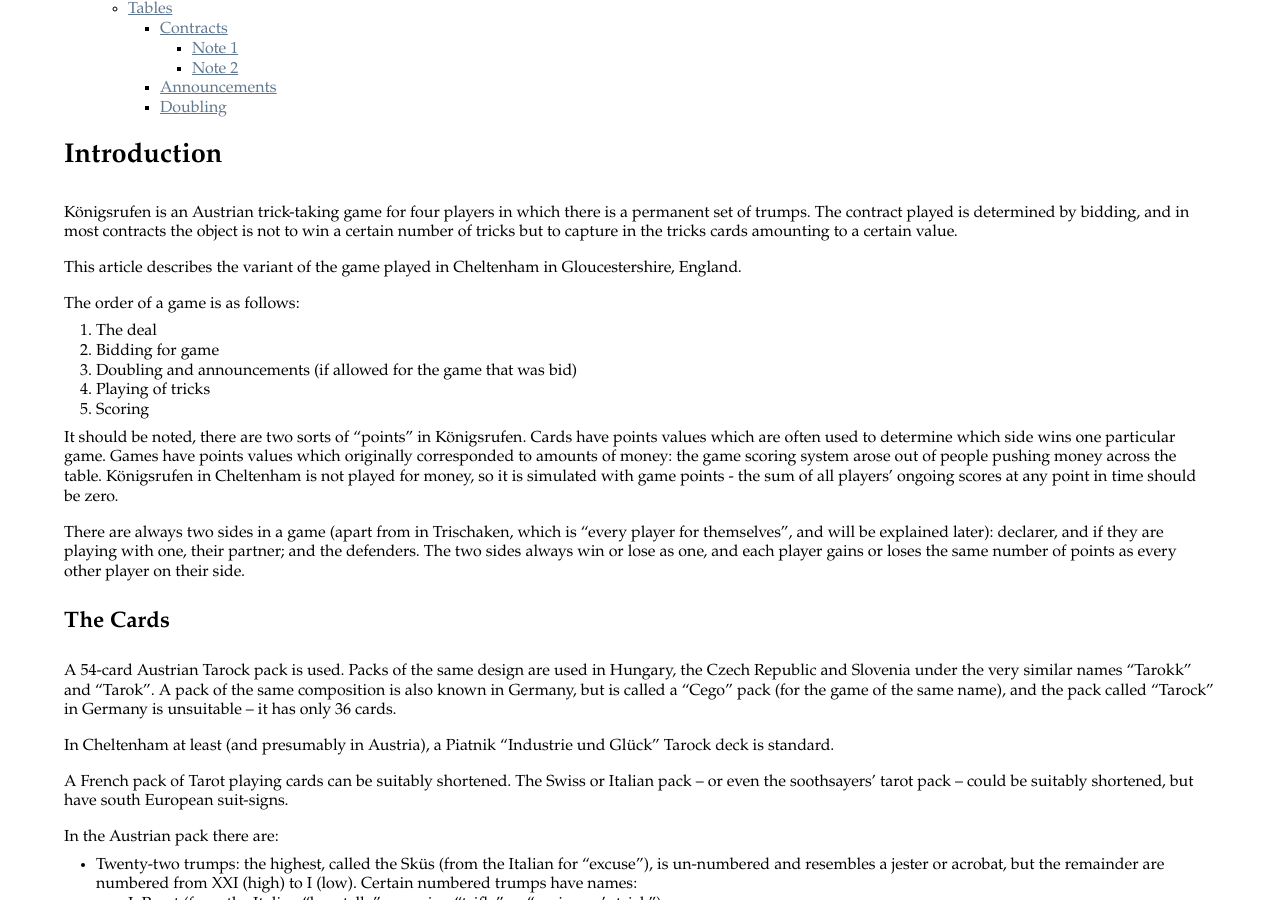
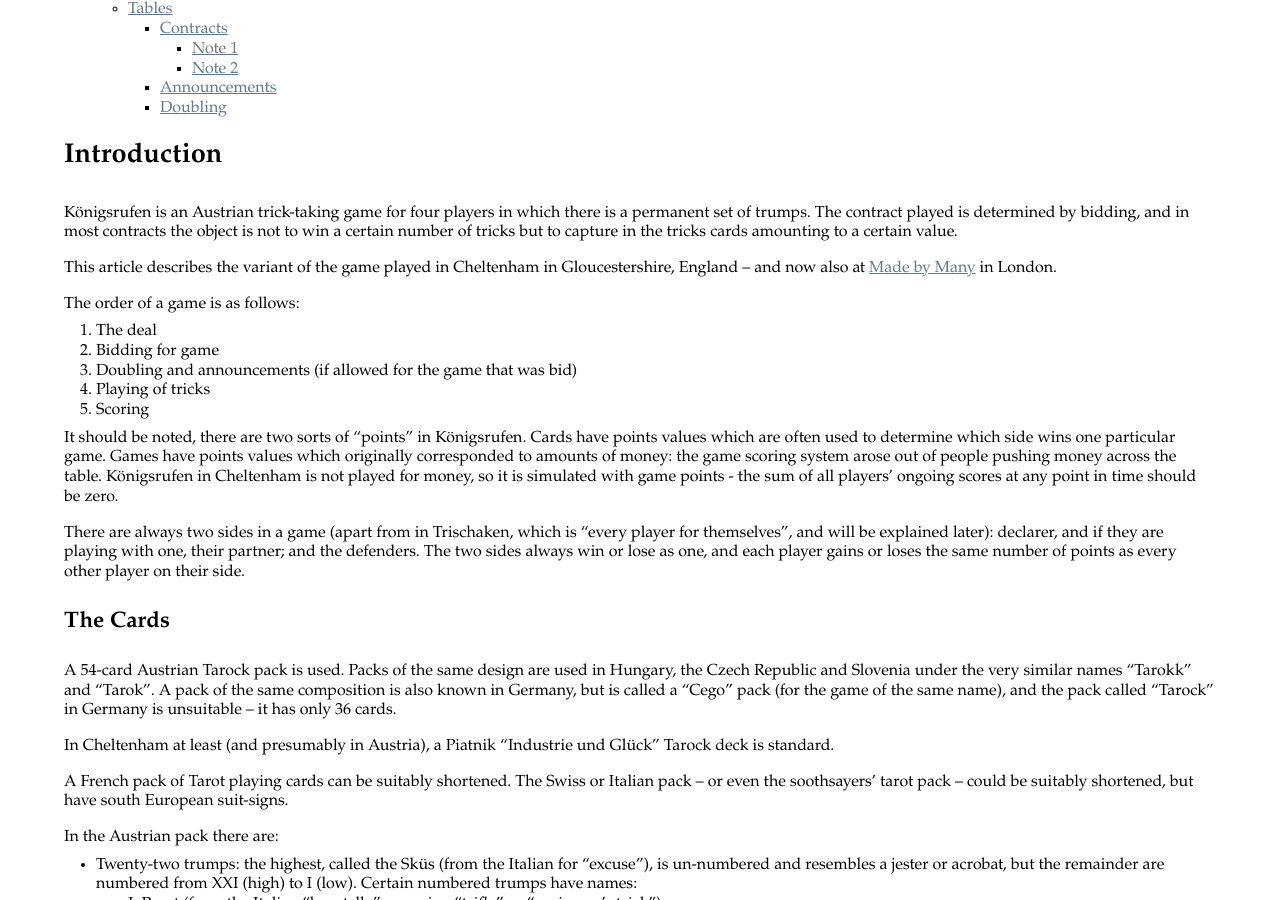
Before and after one commit to dwb/dwb.github.com, a Jekyll site: the page built from koenigsrufen.md, in a window 1280 px wide and 900 px high, scrolled down 366 px. Built offline with Jekyll 4.4.1, drawn with Linux system fonts in a browser that asks for light colours; some web fonts are replaced; Markdown is read by kramdown in place of the engine named in the settings.

Commit message:
Added mxm to KR page

```diff
--- a/koenigsrufen.md
+++ b/koenigsrufen.md
@@ -12,7 +12,7 @@ layout: article
 
 Königsrufen is an Austrian trick-taking game for four players in which there is a permanent set of trumps. The contract played is determined by bidding, and in most contracts the object is not to win a certain number of tricks but to capture in the tricks cards amounting to a certain value.
 
-This article describes the variant of the game played in Cheltenham in Gloucestershire, England.
+This article describes the variant of the game played in Cheltenham in Gloucestershire, England – and now also at [Made by Many](http://madebymany.com) in London.
 
 The order of a game is as follows:
 
```
